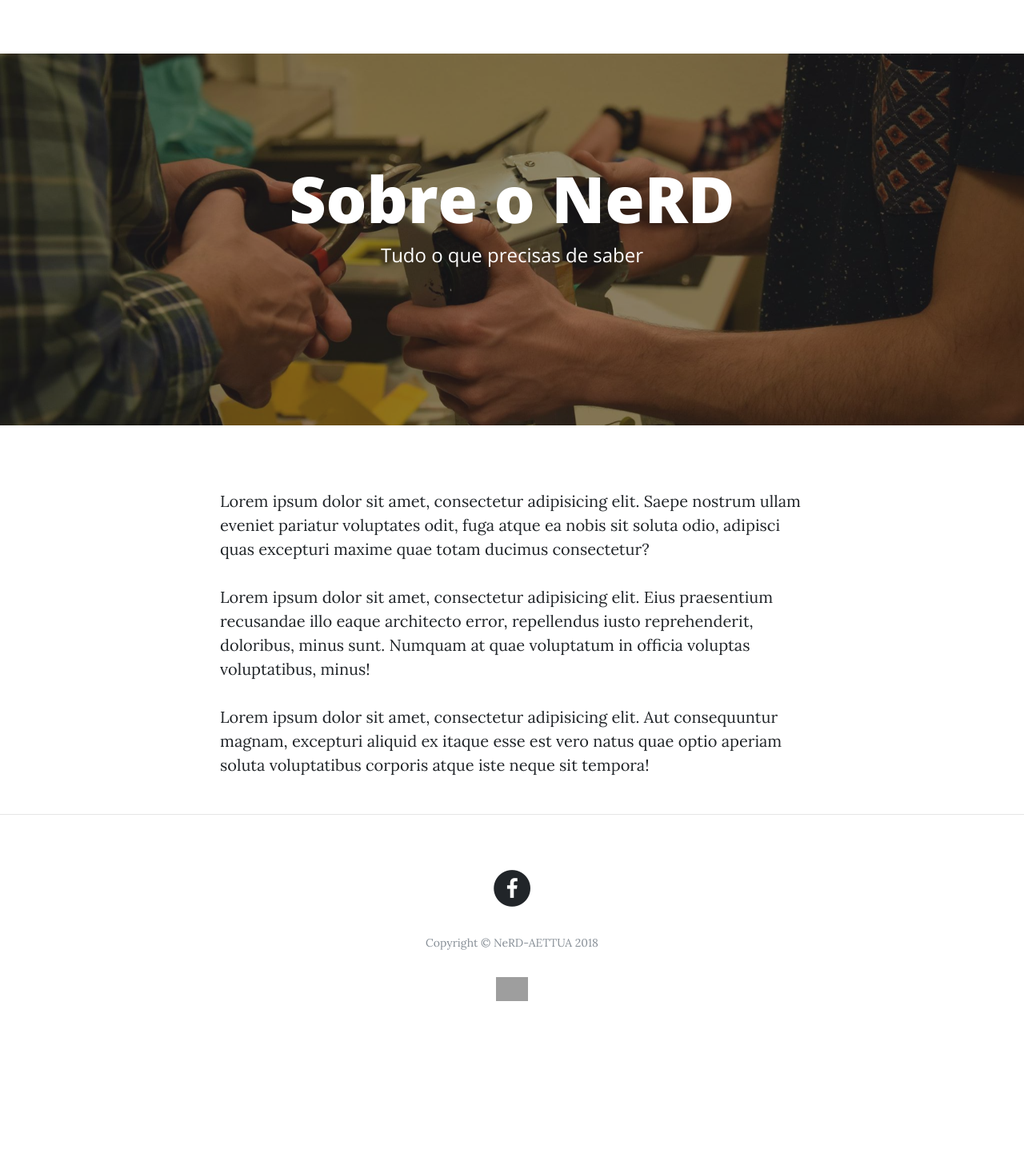
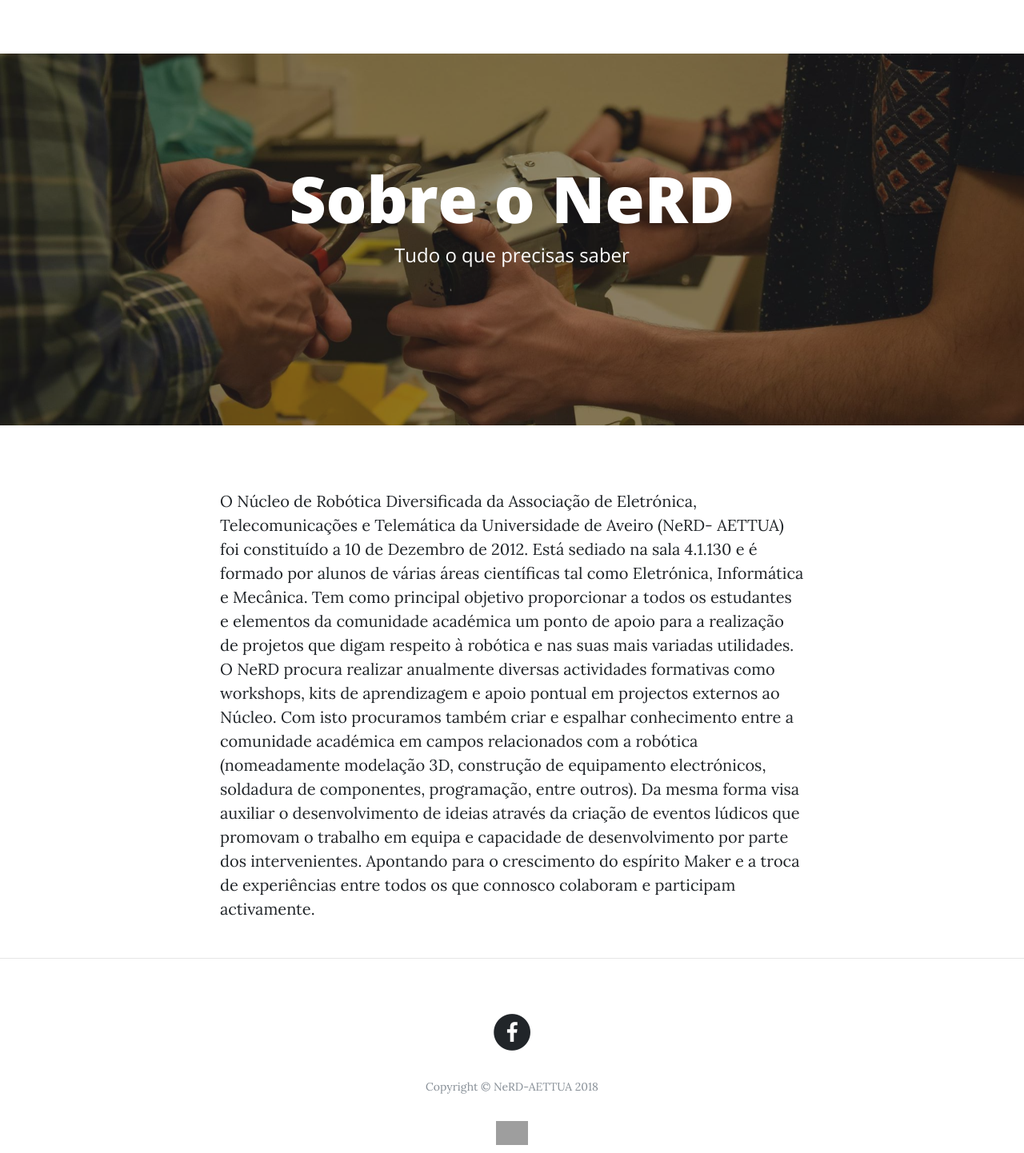
Before and after one commit to NeRD-AETTUA/nerd-aettua.github.io, a Jekyll site: the page about.html, which Jekyll copies as it is, in a window 1280 px wide. Shown: the whole page at 80% size. Built offline with Jekyll 4.4.1, drawn with Linux system fonts in a browser that asks for light colours; before the commit the page ends 1262 px from its top, so only the background shows below that; grey boxes are pictures that could not be loaded.

Commit message:
Update about.html

```diff
--- a/about.html
+++ b/about.html
@@ -66,7 +66,7 @@
           <div class="col-lg-8 col-md-10 mx-auto">
             <div class="page-heading">
               <h1>Sobre o NeRD</h1>
-              <span class="subheading">Tudo o que precisas de saber</span>
+              <span class="subheading">Tudo o que precisas saber</span>
             </div>
           </div>
         </div>
@@ -77,9 +77,9 @@
     <div class="container">
       <div class="row">
         <div class="col-lg-8 col-md-10 mx-auto">
-          <p>Lorem ipsum dolor sit amet, consectetur adipisicing elit. Saepe nostrum ullam eveniet pariatur voluptates odit, fuga atque ea nobis sit soluta odio, adipisci quas excepturi maxime quae totam ducimus consectetur?</p>
-          <p>Lorem ipsum dolor sit amet, consectetur adipisicing elit. Eius praesentium recusandae illo eaque architecto error, repellendus iusto reprehenderit, doloribus, minus sunt. Numquam at quae voluptatum in officia voluptas voluptatibus, minus!</p>
-          <p>Lorem ipsum dolor sit amet, consectetur adipisicing elit. Aut consequuntur magnam, excepturi aliquid ex itaque esse est vero natus quae optio aperiam soluta voluptatibus corporis atque iste neque sit tempora!</p>
+          <p>O Núcleo de Robótica Diversificada da Associação de Eletrónica, Telecomunicações e Telemática da Universidade de Aveiro (NeRD- AETTUA) foi constituído a 10 de Dezembro de 2012. Está sediado na sala 4.1.130 e é formado por alunos de várias áreas científicas tal como Eletrónica, Informática e Mecânica.
+Tem como principal objetivo proporcionar a todos os estudantes e elementos da comunidade académica um ponto de apoio para a realização de projetos que digam respeito à robótica e nas suas mais variadas utilidades. O NeRD procura realizar anualmente diversas actividades formativas como workshops, kits de aprendizagem e apoio pontual em projectos externos ao Núcleo. Com isto procuramos também criar e espalhar conhecimento entre a comunidade académica em campos relacionados com a robótica (nomeadamente modelação 3D, construção de equipamento electrónicos, soldadura de componentes, programação, entre outros). Da mesma forma visa auxiliar o desenvolvimento de ideias através da criação de eventos lúdicos que promovam o trabalho em equipa e capacidade de desenvolvimento por parte dos intervenientes. Apontando para o crescimento do espírito Maker e a troca de experiências entre todos os que connosco colaboram e participam activamente.
+</p>
         </div>
       </div>
     </div>
```
